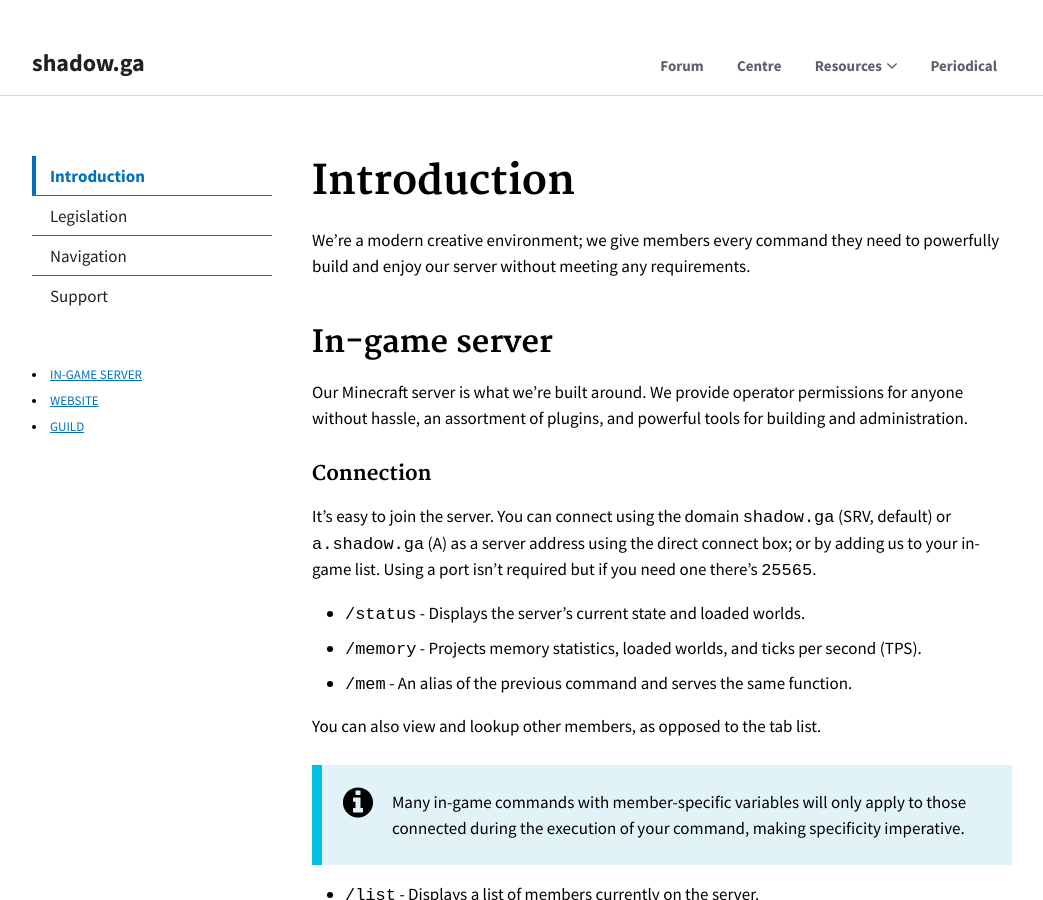
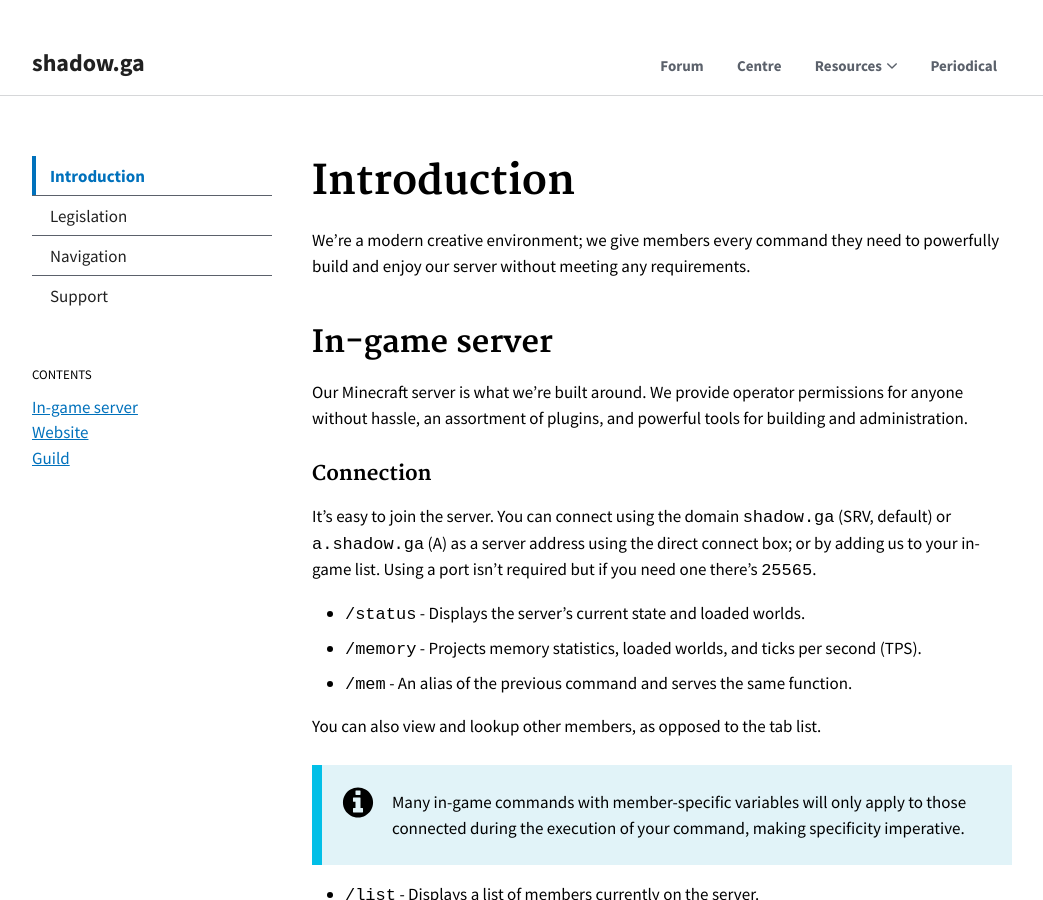
Before and after one commit to serrif/website, a Jekyll site: the page built from main/docs/intro.md, in a window 1280 px wide and 900 px high. Shown: the whole window, without its empty margins (118-1161 px from the left). Built offline with Jekyll 4.4.1, drawn with Linux system fonts in a browser that asks for light colours.

Commit message:
Update sidenav.html

```diff
--- a/_includes/sidenav.html
+++ b/_includes/sidenav.html
@@ -16,7 +16,7 @@
 </ul>
 
 {% if page.url == page.permalink and page.subnav %}
-<h6 class="usa-sidenav-contents-heading" style="margin: 0; margin-top: 5rem; margin-bottom: 1rem;>Contents</h6>
+<h6 class="usa-sidenav-contents-heading" style="margin: 0; margin-top: 5rem; margin-bottom: 1rem;">Contents</h6>
 <ul class="usa-sidenav-contents usa-unstyled-list" style="font-side: 1.5rem;">
   {% include subnav.html links=page.subnav %}
 </ul>
```
